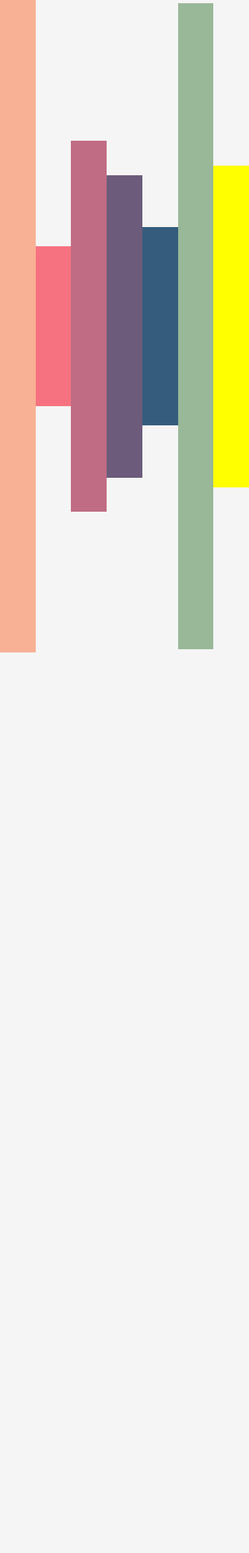
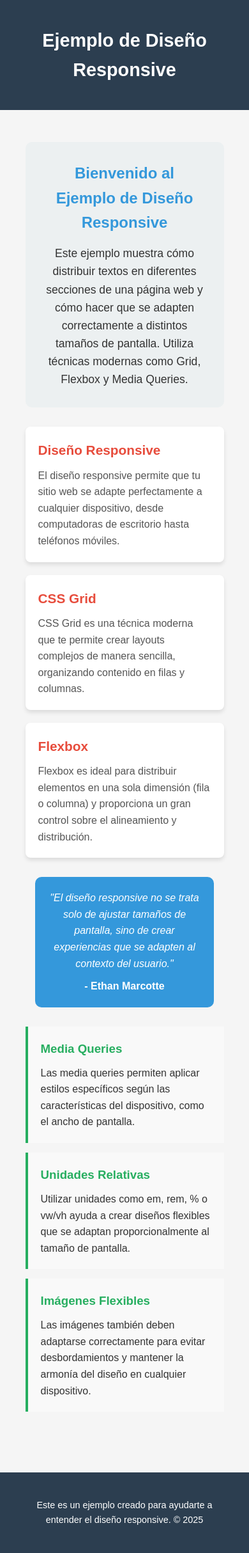
Before and after one commit to Huri2o/inicio_sesion, a PHP site: page /prueba.html in a window 390 px wide. Shown: the whole page at 64% size. Before the commit the page ends 1020 px from the top, so only its background shows below. Run offline with PHP 8.4, Linux system fonts and the light colour scheme.

Commit message:
responsive

```diff
--- a/css/styles.css
+++ b/css/styles.css
@@ -1,59 +1,181 @@
-/* Reset general */
+/* Estilos generales */
 * {
 	margin: 0;
 	padding: 0;
 	box-sizing: border-box;
+	font-family: Arial, sans-serif;
 }
 
 body {
-  font-family: Arial, sans-serif;
-  display: flex;
-  justify-content: center;
-  align-items: center;
-  min-height: 100vh;
 	background-color: #f5f5f5;
+	color: #333;
+	line-height: 1.6;
+}
+
+.container {
+	width: 90%;
+	max-width: 1200px;
+	margin: 0 auto;
 	padding: 20px;
 }
 
-/* Contenedor principal */
-.contenedor {
-  max-width: 1200px;
-  width: 90%;
-  background: white;
-  padding: 20px;
-  border-radius: 10px;
-  box-shadow: 0 4px 10px rgba(0, 0, 0, 0.1);
+/* Encabezado */
+header {
+	background-color: #2c3e50;
+	color: white;
+	padding: 20px 0;
+	text-align: center;
+	margin-bottom: 30px;
 }
 
-/* Contenido flexible */
-.contenido {
-  display: flex;
-  flex-direction: column;
-  align-items: center;
+header h1 {
+	font-size: 2.5rem;
+}
+
+@media (max-width: 768px) {
+	header h1 {
+		font-size: 1.8rem;
+	}
+}
+
+/* Sección de introducción */
+.intro {
+	background-color: #ecf0f1;
+	padding: 30px;
+	border-radius: 10px;
+	margin-bottom: 30px;
 	text-align: center;
 }
 
-/* Texto */
-.texto h1 {
-  font-size: 2rem;
-  color: #333;
+.intro h2 {
+	color: #3498db;
+	margin-bottom: 15px;
 }
 
-.texto p {
-  font-size: 1.2rem;
-  color: #666;
+.intro p {
+	font-size: 1.1rem;
+	max-width: 800px;
+	margin: 0 auto;
 }
 
-/* Imágenes organizadas en un grid */
-.imagenes {
+/* Grid de contenido */
+.content-grid {
 	display: grid;
-  grid-template-columns: repeat(auto-fit, minmax(150px, 1fr));
-  gap: 10px;
-  margin-top: 20px;
+	grid-template-columns: repeat(3, 1fr);
+	gap: 20px;
+	margin-bottom: 30px;
 }
 
-.imagenes img {
-  max-width: 100%;
-  height: auto;
+@media (max-width: 992px) {
+	.content-grid {
+		grid-template-columns: repeat(2, 1fr);
+	}
+}
+
+@media (max-width: 576px) {
+	.content-grid {
+		grid-template-columns: 1fr;
+	}
+}
+
+.card {
+	background-color: white;
+	border-radius: 8px;
+	padding: 20px;
+	box-shadow: 0 4px 6px rgba(0, 0, 0, 0.1);
+	transition: transform 0.3s ease;
+}
+
+.card:hover {
+	transform: translateY(-5px);
+}
+
+.card h3 {
+	color: #e74c3c;
+	margin-bottom: 10px;
+	font-size: 1.3rem;
+}
+
+.card p {
+	color: #555;
+	font-size: 1rem;
+}
+
+/* Sección de características */
+.features {
+	display: flex;
+	flex-wrap: wrap;
+	margin-bottom: 30px;
+	justify-content: space-between;
+}
+
+.feature {
+	flex-basis: 32%;
+	background-color: #f9f9f9;
+	padding: 20px;
+	border-left: 4px solid #27ae60;
+	margin-bottom: 15px;
+}
+
+@media (max-width: 992px) {
+	.feature {
+		flex-basis: 48%;
+	}
+}
+
+@media (max-width: 576px) {
+	.feature {
+		flex-basis: 100%;
+	}
+}
+
+.feature h3 {
+	color: #27ae60;
+	margin-bottom: 10px;
+}
+
+/* Pie de página */
+footer {
+	background-color: #2c3e50;
+	color: white;
+	text-align: center;
+	padding: 20px 0;
+	margin-top: 30px;
+}
+
+footer p {
+	font-size: 0.9rem;
+}
+
+/* Sección de cita */
+.quote {
+	background-color: #3498db;
+	color: white;
+	padding: 30px;
 	border-radius: 10px;
+	text-align: center;
+	margin: 30px auto;
+	max-width: 90%;
 }
+
+.quote p {
+	font-size: 1.2rem;
+	font-style: italic;
+	margin-bottom: 10px;
+}
+
+.quote span {
+	font-weight: bold;
+	font-size: 1rem;
+}
+
+@media (max-width: 768px) {
+	.quote {
+		padding: 20px;
+	}
+	.quote p {
+		font-size: 1rem;
+	}
+}
+@media (max-width: 1067px){
+}
--- a/prueba.html
+++ b/prueba.html
@@ -1,41 +1,66 @@
 <!DOCTYPE html>
 <html lang="es">
 <head>
-  <meta charset="UTF-8">
-  <meta name="viewport" content="width=device-width, initial-scale=1.0">
-  <title>Página con 6 secciones</title>
-    <link rel="stylesheet" type="text/css" href="css/styles.css">
+    <meta charset="UTF-8">
+    <meta name="viewport" content="width=device-width, initial-scale=1.0">
+    <title>Ejemplo de Responsive Design</title>
+	<link rel="stylesheet" type="text/css" href="css/styles.css">
 
-  <style>
-    /* Se elimina el margen y padding para que las secciones ocupen todo el ancho de la pantalla */
-    body, html {
-      margin: 0;
-      padding: 0;
-    }
-    /* Cada sección tendrá un ancho fijo de 1920px y se centra horizontalmente */
-    section {
-      width: 1920px;
-      margin: 0 auto;
-    }
-    /* Dimensiones específicas para cada sección */
-    #seccion1 { height: 1020px; background-color: #f8b195; }
-    #seccion2 { height: 250px; background-color: #f67280; }
-    #seccion3 { height: 580px; background-color: #c06c84; }
-    #seccion4 { height: 473px; background-color: #6c5b7b; }
-    #seccion5 { height: 310px; background-color: #355c7d; }
-    #seccion6 { height: 1010px; background-color: #99b898; }
-	#seccion7 { height: 503px; background-color: #FFFF00; }
 
-  </style>
 </head>
 <body>
-  <section id="seccion1"></section>
-  <section id="seccion2"></section>
-  <section id="seccion3"></section>
-  <section id="seccion4"></section>
-  <section id="seccion5"></section>
-  <section id="seccion6"></section>
-  <section id="seccion7"></section>
+    <header>
+        <div class="container">
+            <h1>Ejemplo de Diseño Responsive</h1>
+        </div>
+    </header>
 
+    <div class="container">
+        <section class="intro">
+            <h2>Bienvenido al Ejemplo de Diseño Responsive</h2>
+            <p>Este ejemplo muestra cómo distribuir textos en diferentes secciones de una página web y cómo hacer que se adapten correctamente a distintos tamaños de pantalla. Utiliza técnicas modernas como Grid, Flexbox y Media Queries.</p>
+        </section>
+
+        <section class="content-grid">
+            <div class="card">
+                <h3>Diseño Responsive</h3>
+                <p>El diseño responsive permite que tu sitio web se adapte perfectamente a cualquier dispositivo, desde computadoras de escritorio hasta teléfonos móviles.</p>
+            </div>
+            <div class="card">
+                <h3>CSS Grid</h3>
+                <p>CSS Grid es una técnica moderna que te permite crear layouts complejos de manera sencilla, organizando contenido en filas y columnas.</p>
+            </div>
+            <div class="card">
+                <h3>Flexbox</h3>
+                <p>Flexbox es ideal para distribuir elementos en una sola dimensión (fila o columna) y proporciona un gran control sobre el alineamiento y distribución.</p>
+            </div>
+        </section>
+
+        <section class="quote">
+            <p>"El diseño responsive no se trata solo de ajustar tamaños de pantalla, sino de crear experiencias que se adapten al contexto del usuario."</p>
+            <span>- Ethan Marcotte</span>
+        </section>
+
+        <section class="features">
+            <div class="feature">
+                <h3>Media Queries</h3>
+                <p>Las media queries permiten aplicar estilos específicos según las características del dispositivo, como el ancho de pantalla.</p>
+            </div>
+            <div class="feature">
+                <h3>Unidades Relativas</h3>
+                <p>Utilizar unidades como em, rem, % o vw/vh ayuda a crear diseños flexibles que se adaptan proporcionalmente al tamaño de pantalla.</p>
+            </div>
+            <div class="feature">
+                <h3>Imágenes Flexibles</h3>
+                <p>Las imágenes también deben adaptarse correctamente para evitar desbordamientos y mantener la armonía del diseño en cualquier dispositivo.</p>
+            </div>
+        </section>
+    </div>
+
+    <footer>
+        <div class="container">
+            <p>Este es un ejemplo creado para ayudarte a entender el diseño responsive. © 2025</p>
+        </div>
+    </footer>
 </body>
 </html>
```
Lines whose indentation alone changed are shown as unchanged.
